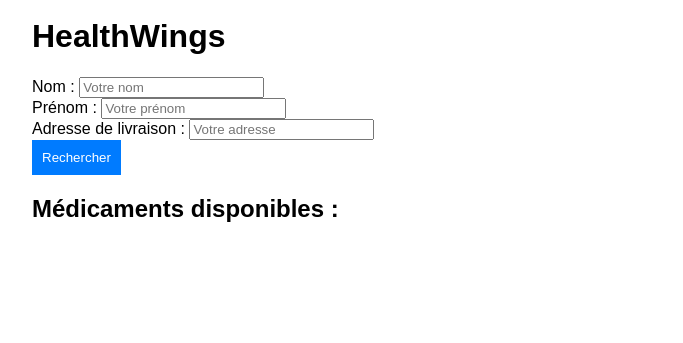
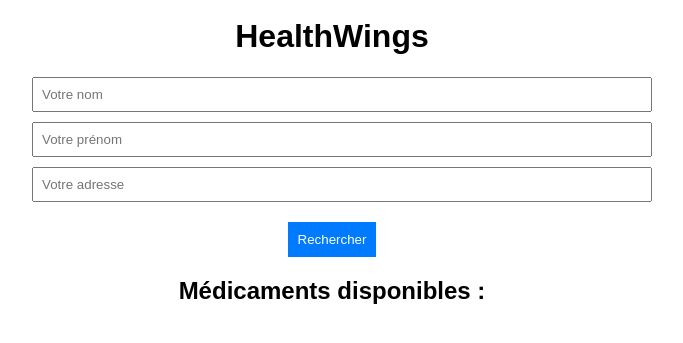
Before and after one commit to Laureline13/laureline13.github.io, a plain HTML site: page index.html in a window 1280 px wide. Shown: the part 173-516 px from the top of the page, without its empty margins (308-991 px from the left). Drawn offline with nearby package versions, Linux system fonts and the light colour scheme.

Commit message:
Update index.html

```diff
--- a/index.html
+++ b/index.html
@@ -6,29 +6,24 @@
     <title>HealthWings</title>
     <link rel="icon" type="image/png" href="Favicon.jpeg">
     <style>
-        body { font-family: Arial, sans-serif; margin: 20px; }
+        body { font-family: Arial, sans-serif; margin: 20px; text-align: center; }
         .container { max-width: 600px; margin: auto; }
-        .button { background-color: #007bff; color: white; padding: 10px; border: none; cursor: pointer; }
+        .button { background-color: #007bff; color: white; padding: 10px; border: none; cursor: pointer; margin-top: 10px; }
+        .input-field { display: block; width: 100%; margin-bottom: 10px; padding: 8px; }
         .logo { display: block; margin: 0 auto 20px; width: 150px; }
     </style>
 </head>
-<script src="https://cdnjs.cloudflare.com/ajax/libs/jspdf/2.5.1/jspdf.umd.min.js"></script>
 <body>
     <div class="container">
         <img src="logo.jpeg" alt="HealthWings Logo" class="logo">
         <h1>HealthWings</h1>
-        <label for="nom">Nom :</label>
-        <input type="text" id="nom" placeholder="Votre nom"><br>
-        <label for="prenom">Prénom :</label>
-        <input type="text" id="prenom" placeholder="Votre prénom"><br>
-        <label for="adresse">Adresse de livraison :</label>
-        <input type="text" id="adresse" placeholder="Votre adresse"><br>
+        <input type="text" id="nom" class="input-field" placeholder="Votre nom">
+        <input type="text" id="prenom" class="input-field" placeholder="Votre prénom">
+        <input type="text" id="adresse" class="input-field" placeholder="Votre adresse">
         <button class="button" onclick="rechercherPharmacies()">Rechercher</button>
-
         <h2>Médicaments disponibles :</h2>
         <div id="medicaments"></div>
     </div>
-
-    <script src="script.js"></script> <!-- Fichier JS externe -->
+    <script src="script.js"></script>
 </body>
 </html>
```
